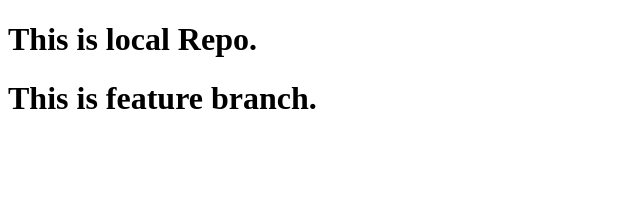
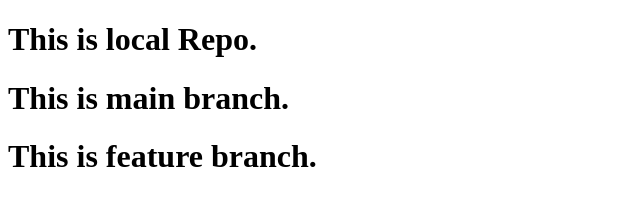
Before and after one commit to vatsal432/localrepo, a plain HTML site: page index.html in a window 1280 px wide. Shown: the whole page, without its empty margins (0-640 px from the left). Drawn offline with Linux system fonts and the light colour scheme.

Commit message:
this is main 2 branch

```diff
--- a/index.html
+++ b/index.html
@@ -7,6 +7,7 @@
     </head>
     <body>
         <h1>This is local Repo.</h1>
+        <h1>This is main branch.</h1>
         <h1>This is feature branch.</h1>
     </body>
 </html>
```
